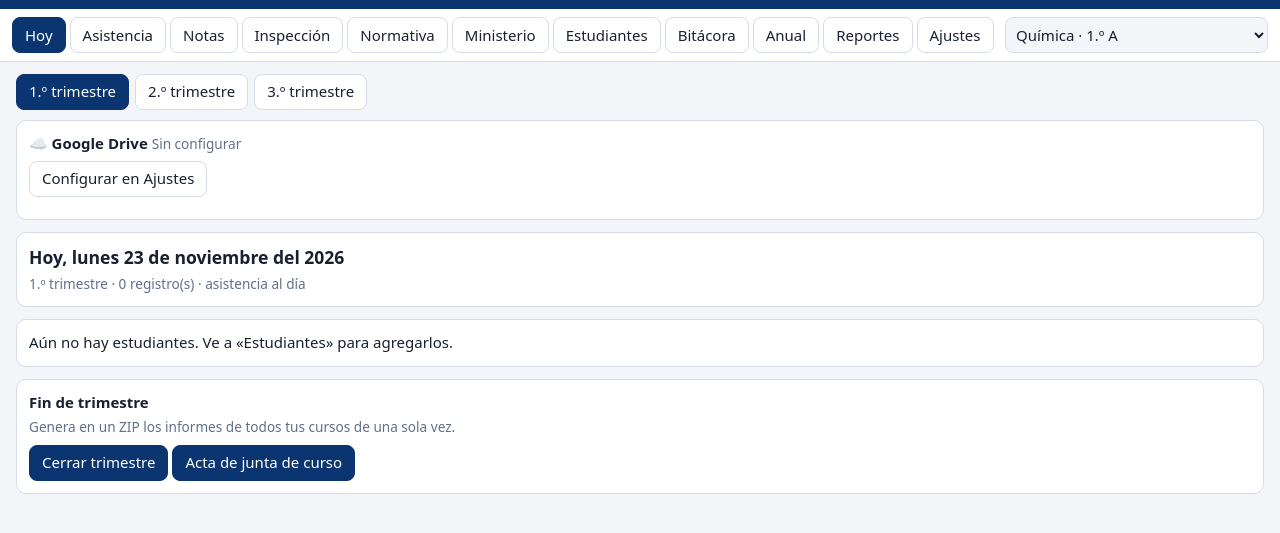
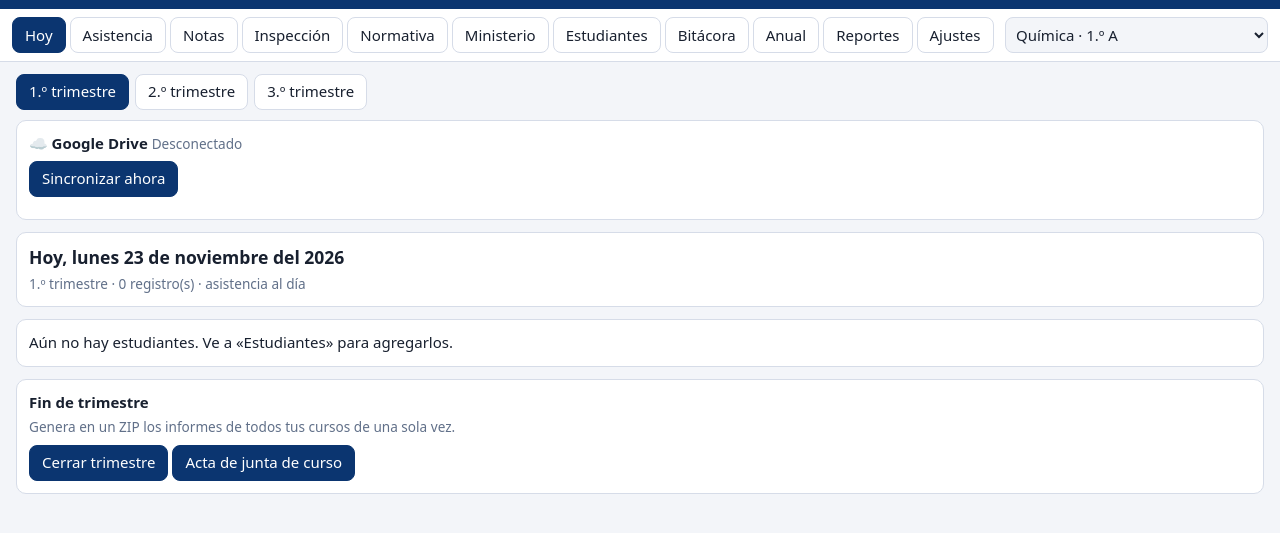
Before and after one commit to profeandrade15-beep/cuaderno-docente, a plain HTML site: page index.html in a window 1280 px wide. Shown: the part 63-596 px from the top of the page. Drawn offline with nearby package versions, Linux system fonts and the light colour scheme.

Commit message:
Add files via upload

```diff
--- a/index.html
+++ b/index.html
@@ -608,7 +608,7 @@ return await z.generateAsync({type:'blob',mimeType:'application/vnd.openxmlforma
 async function jgGen(){if(!window.JSZip)return aviso('No cargó la librería de Word; revisa tu conexión');const v=jgRead();Object.keys(v).forEach(k=>{jgSt(k)[k]=v[k]});save();
 try{const bl=await jgDoc(v);$('#d').close();guarda('Acta-junta-curso-'+fn(CN(RG()))+'-T'+T+'.docx',bl);aviso('Acta de junta de curso generada')}catch(x){aviso('No se pudo generar el acta: '+((x&&x.message)||'error'))}}
 /* ===== Sincronización con Google Drive (carpeta privada de la app) ===== */
-var GCID='',GTK=null,GEXP=0,GBUSY=0,GQ=0,GTO=0,GST='',GCF=null;
+var GCID='1052892540475-5pf8lc1vksfd4k9sav1080p45k2klj80.apps.googleusercontent.com',GTK=null,GEXP=0,GBUSY=0,GQ=0,GTO=0,GST='',GCF=null;
 var GSC='https://www.googleapis.com/auth/drive.appdata',GFN='cuaderno-docente.json';
 function gSt(){try{return JSON.parse(localStorage.getItem('cd-sync')||'{}')}catch(e){return{}}}
 function gSv(o){try{localStorage.setItem('cd-sync',JSON.stringify(Object.assign(gSt(),o)))}catch(e){}}
```
